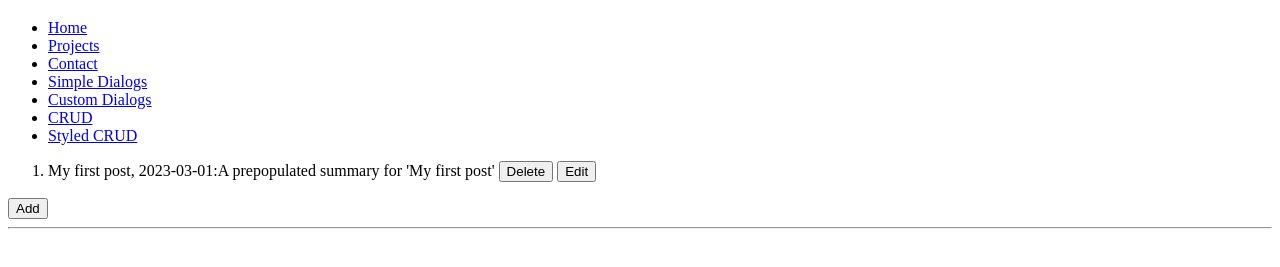
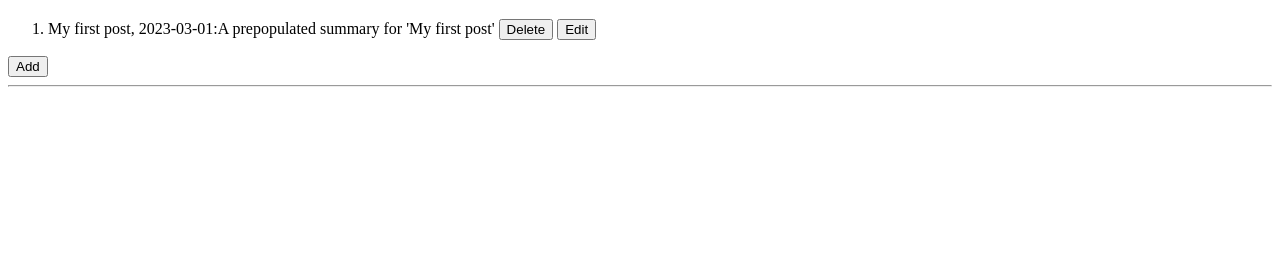
Before and after one commit to asherbav/cse134-hw4, a plain HTML site: page crud.html in a window 1280 px wide. Shown: the part 61-328 px from the top of the page. Drawn offline with nearby package versions, Linux system fonts and the light colour scheme.

Commit message:
Fixed headers

```diff
--- a/crud.html
+++ b/crud.html
@@ -17,18 +17,6 @@
     <body>
         <header>
             <h1> Blog Posts</h1>
-            <nav>
-                <ul class="nav-ul">
-                    <li class="nav-li"><a class="nav-link" href="/index.html">Home</a></li>
-                    <li class="nav-li"><a class="nav-link" href="/Projects.html"> Projects</a></li>
-                    <li class="nav-li"><a class="nav-link" href="/Contact.html"> Contact</a></li>
-                    <li class="nav-li"><a class="nav-link" href="/nativedialogs.html"> Simple Dialogs</a></li>
-                    <li class="nav-li"><a class="nav-link" href="/customdialogs.html"> Custom Dialogs</a></li>
-                    <li class="nav-li"><a class="active-link" href="/crud.html">CRUD</a></li>
-                    <li class="nav-li"><a class="nav-link" href="/styledcrud.html"> Styled CRUD</a></li>
-
-                </ul>
-            </nav>
         </header>
 
         <dialog id="add-dialog">
```
Also changed, not shown: customdialogs.html (+0 -12 lines).
